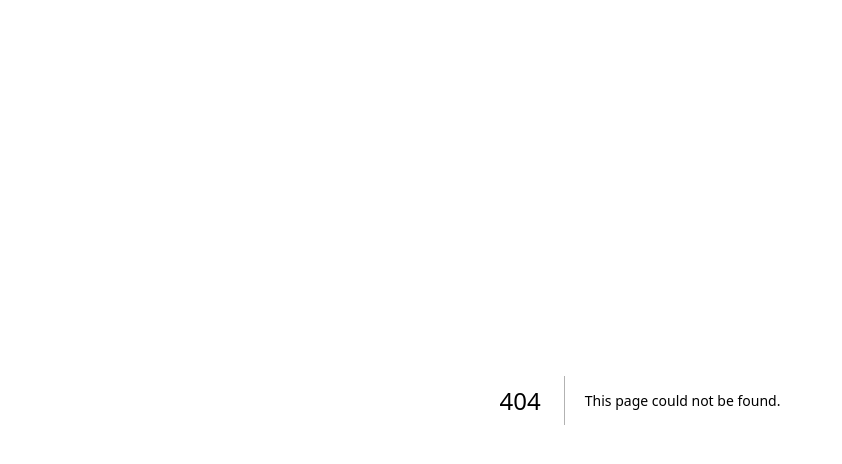
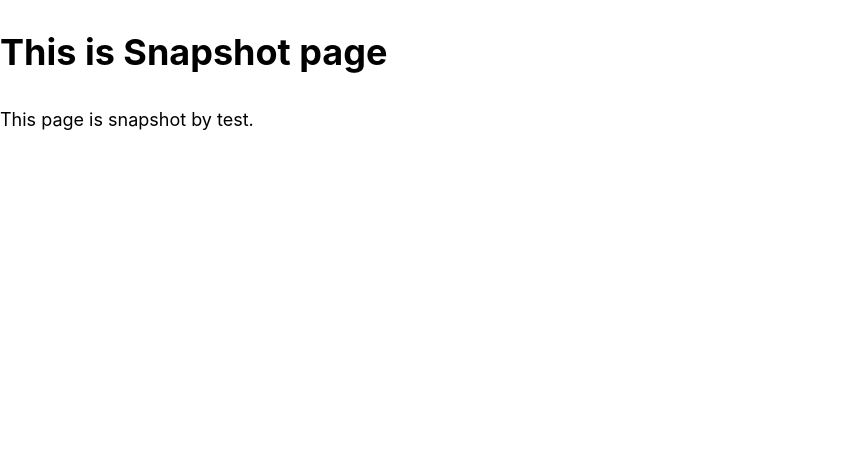
Before and after one commit to blue32a-sandbox/nextjs, a Next.js app: page /snapshot in a window 1280 px wide. Before the commit this address had no page. Shown: the top 464 px of the page, without its empty margins (0-842 px from the left). Built offline with nearby package versions, Linux system fonts and the light colour scheme.

Commit message:
Add snapshot test

```diff
--- /dev/null
+++ b/pages/snapshot.js
@@ -0,0 +1,8 @@
+export default function Snapshot() {
+  return (
+    <>
+      <h1>This is Snapshot page</h1>
+      <p>This page is snapshot by test.</p>
+    </>
+  );
+}
```
Also changed, not shown: 2 other files (tests, documents, lock files or other folders).
